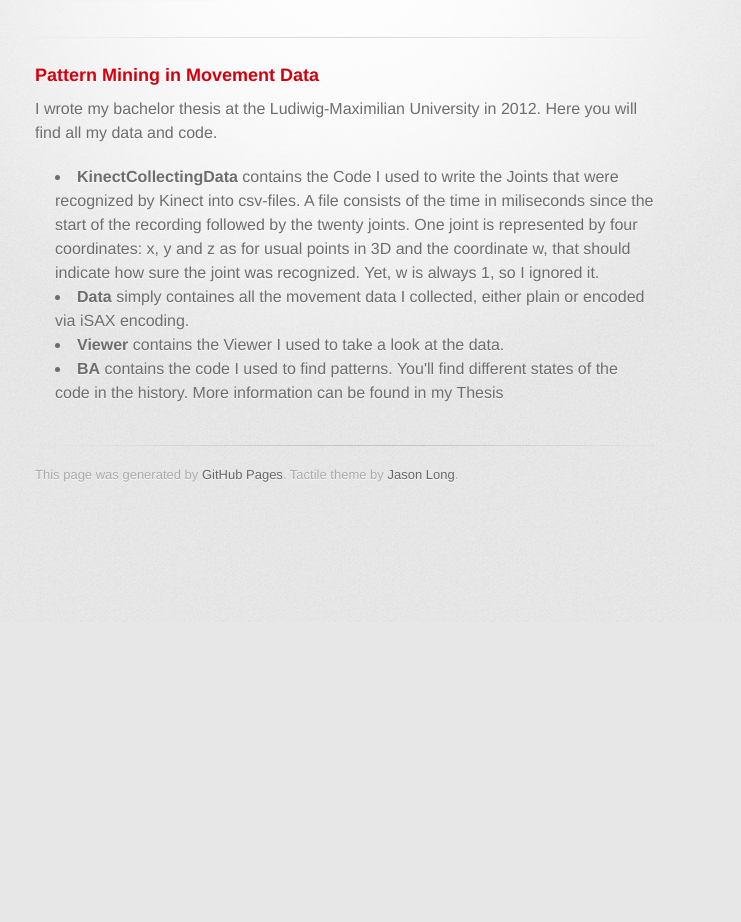
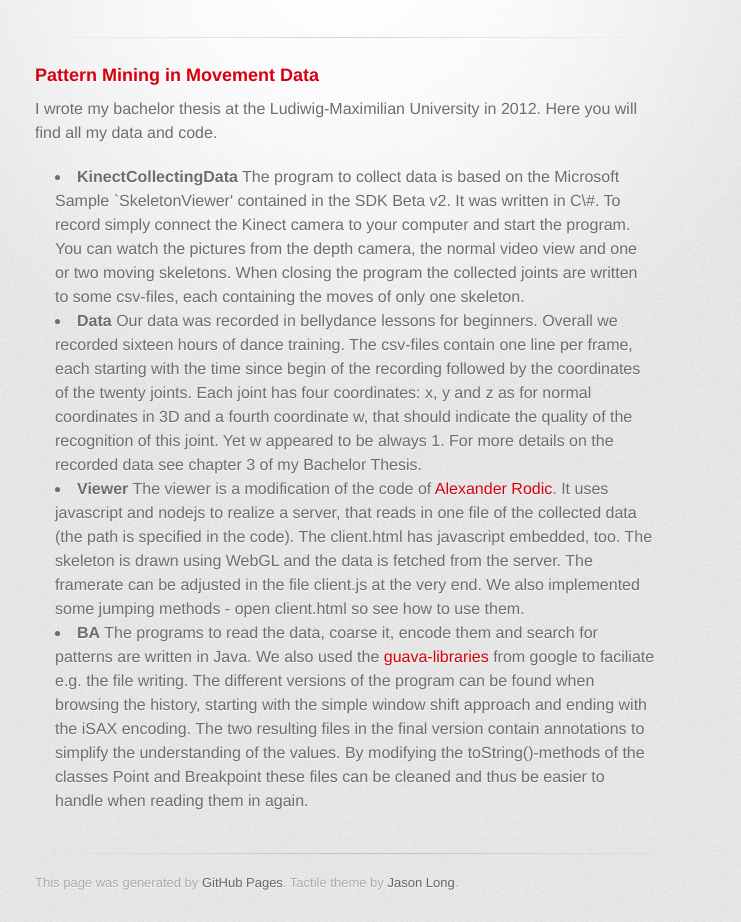
Before and after one commit to CarlaH/carlah.github.com, a plain HTML site: page index.html in a window 1280 px wide. Shown: the part 178-1100 px from the top of the page, without its empty margins (295-1036 px from the left). Before the commit the page ends 800 px from the top, so only its background shows below. Drawn offline with Linux system fonts and the light colour scheme; a web font is replaced by a local one.

Commit message:
Update master

```diff
--- a/index.html
+++ b/index.html
@@ -35,18 +35,34 @@
         data and code.</p>
 
         <ul>
-        <li><strong>KinectCollectingData</strong> contains the Code I used to write the Joints that
-        were recognized by Kinect into csv-files. A file consists of the time in miliseconds since the start of the
-          recording followed by the twenty joints. One joint is represented by four coordinates: x, y and z as
-          for usual points in 3D and the coordinate w, that should indicate how sure the joint was recognized.
-          Yet, w is always 1, so I ignored it.
+        <li><strong>KinectCollectingData</strong> The program to collect data is based on the Microsoft
+        Sample `SkeletonViewer' contained in the SDK Beta v2. It was written in C\#. To record simply connect
+        the Kinect camera to your computer and start the program. You can watch the pictures from the depth
+        camera, the normal video view and one or two moving skeletons. When closing the program the collected
+        joints are written to some csv-files, each containing the moves of only one skeleton.
         </li>
-        <li><strong>Data</strong> simply containes all the movement data I collected, either plain or
-          encoded via iSAX encoding.
+        <li><strong>Data</strong> Our data was recorded in bellydance lessons for beginners. Overall we
+        recorded sixteen hours of dance training. The csv-files contain one line per frame, each starting
+        with the time since begin of the recording followed by the coordinates of the twenty joints. Each
+        joint has four coordinates: x, y and z as for normal coordinates in 3D and a fourth coordinate w,
+        that should indicate the quality of the recognition of this joint. Yet w appeared to be always 1.
+        For more details on the recorded data see chapter 3 of my Bachelor Thesis.
         </li>
-        <li><strong>Viewer</strong> contains the Viewer I used to take a look at the data.</li>
-        <li><strong>BA</strong> contains the code I used to find patterns. You'll find different states of the
-          code in the history. More information can be found in my Thesis
+        <li><strong>Viewer</strong> The viewer is a modification of the code of
+        <a href="http://blog.aleksandarrodic.com/?p=4">Alexander Rodic</a>. It uses
+        javascript and nodejs to realize a server, that reads in one file of the collected data (the path
+        is specified in the code). The client.html has javascript embedded, too. The skeleton is
+        drawn using WebGL and the data is fetched from the server. The framerate can be adjusted in the file
+        client.js at the very end. We also implemented some jumping methods - open client.html so see how
+        to use them.</li>
+        <li><strong>BA</strong> The programs to read the data, coarse it, encode them and search for patterns
+        are written in Java. We also used the
+        <a href="http://code.google.com/p/guava-libraries/wiki/GuavaExplained">guava-libraries</a> from google
+        to faciliate e.g. the file writing. The different versions of the program can be found when browsing
+        the history, starting with the simple window shift approach and ending with the iSAX encoding.
+        The two resulting files in the final version contain annotations to simplify the understanding of the
+        values. By modifying the toString()-methods of the classes Point and Breakpoint these files can be
+        cleaned and thus be easier to handle when reading them in again.
         </li>
         </ul>
 
```
